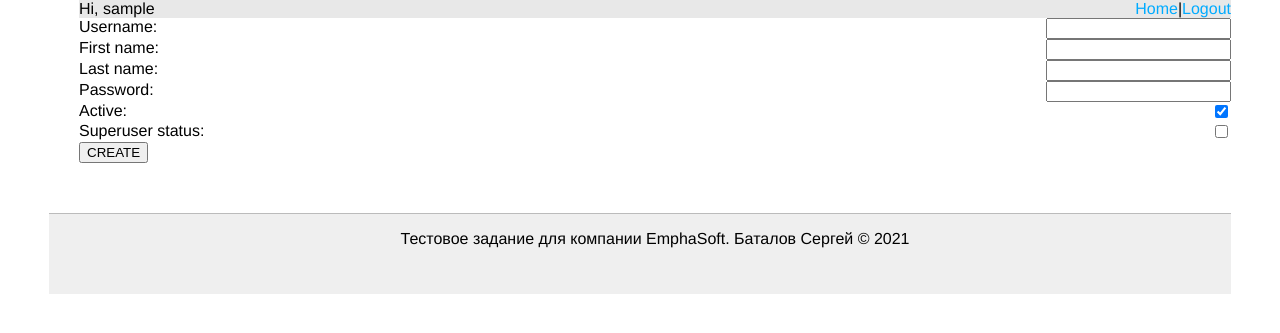
After one commit to echodiv/emphasoft_test, a Django app: page /new_account/ in a window 1280 px wide. The commit adds this page. Shown: the top 333 px of the page. Run offline with Django 3.2, Linux system fonts and the light colour scheme; the visitor is signed in with stand-in values (Sample User, id 1); parts of the project's set-up code (start-up, migrations or seed data) failed here and were passed over.

Commit message:
add create account form

```diff
--- /dev/null
+++ b/users_srv/accounts/forms.py
@@ -0,0 +1,17 @@
+from django import forms
+
+from django.contrib.auth.models import User
+
+
+class NewAccountForm(forms.ModelForm):
+    class Meta:
+        model = User
+        fields = [
+            'username',
+            'last_name',
+            'first_name',
+            'password',
+            'email',
+            'is_active',
+            'is_superuser'
+        ]
--- a/users_srv/accounts/static/css/style.css
+++ b/users_srv/accounts/static/css/style.css
@@ -42,10 +42,39 @@ main {
    color: #ffffff;
    font-weight: bold;
 }
+.new-account-link{
+    display: flex;
+    justify-content: center;
+}
+#new-account {
+    background-color: #191f19;
+    border: 1px solid #4F4F4F;
+    color: #00abff;
+}
+
 /* login */
 .login-form {
     display: flex;
     justify-content: center;
+}
+
+/* create user*/
+.create-account-form {
+
+}
+.account-value {
+    width: 100%;
+    display: flex;
+    justify-content: space-between;
+
+}
+
+/* pagination */
+.pagination {
+	display: flex;
+	justify-content: center;
+    margin:40px 0;
+    font-weight:bold;
 }
 
 /* top block */
--- a/users_srv/accounts/templates/accounts/base.html
+++ b/users_srv/accounts/templates/accounts/base.html
@@ -12,7 +12,9 @@
     {% if user.is_authenticated %}
     <div class="head">
         <div class="user-name">Hi, {{ user.username }}</div>
-        <div class="user-actions"><a href="{% url 'logout' %}">Logout</a></div>
+        <div class="user-actions">
+            <a href="/">Home</a> | <a href="{% url 'logout' %}">Logout</a>
+        </div>
     </div>
     {% endif %}
             {% block content %}
--- /dev/null
+++ b/users_srv/accounts/templates/accounts/create.html
@@ -0,0 +1,40 @@
+{% extends "accounts/base.html" %}
+
+{% block title %}Создание нового пользователя{% endblock %}
+
+{% block content %}
+
+{% if flash %}
+<div class="flash">
+    <p>{{ flash }}</p>
+</div>
+{% endif %}
+<form method="POST" class="create-account-form" action="{% url 'accounts:new_account' %}">
+    {% csrf_token %}
+    <div class="account-value">
+        <div>{{ form.username.label_tag }}</div>
+        <div>{{ form.username }}</div>
+    </div>
+    <div class="account-value">
+        <div>{{ form.first_name.label_tag }}</div>
+        <div>{{ form.first_name }}</div>
+    </div>
+    <div class="account-value">
+        <div>{{ form.last_name.label_tag }}</div>
+        <div>{{ form.last_name }}</div>
+    </div>
+    <div class="account-value">
+        <div>{{ form.password.label_tag }}</div>
+        <div>{{ form.password }}</div>
+    </div>
+    <div class="account-value">
+        <div>{{ form.is_active.label_tag }}</div>
+        <div>{{ form.is_active }}</div>
+    </div>
+    <div class="account-value">
+        <div>{{ form.is_superuser.label_tag }}</div>
+        <div>{{ form.is_superuser }}</div>
+    </div>
+    <input type="submit" value="CREATE">
+</form>
+{% endblock %}
--- a/users_srv/accounts/urls.py
+++ b/users_srv/accounts/urls.py
@@ -1,10 +1,11 @@
 from django.conf.urls import url
 
-from .views import UserListView
+from .views import UserListView, NewAccountView
 
 
 app_name = 'accounts'
 
 urlpatterns = [
+    url(r'^new_account/$', NewAccountView.as_view(), name='new_account'),
     url(r'^$', UserListView.as_view(), name='accounts_list'),
 ]
--- a/users_srv/accounts/views.py
+++ b/users_srv/accounts/views.py
@@ -5,13 +5,18 @@ from django.views import View
 
 from django.contrib.auth.models import User
 
+from .forms import NewAccountForm
+
 
 class UserListView(LoginRequiredMixin, View):
     @staticmethod
     def get(request):
+        """
+        Отображение всех аккаунтов заведенных в системе
+        """
         all_accounts = User.objects.all()
         paginator = Paginator(all_accounts, 10)
-        page = request.GET.get('page')
+        page = request.GET.get('page') or 1
 
         try:
             accounts = paginator.page(page)
@@ -25,6 +30,31 @@ class UserListView(LoginRequiredMixin, View):
                           'page': page,
                       })
 
+
+class NewAccountView(LoginRequiredMixin, View):
+    """
+    Заведение нового аккаунта в систему
+    """
+    @staticmethod
+    def get(request):
+        """
+        Отображение формы заведения аккаунта
+        """
+        form = NewAccountForm
+        return render(request, 'accounts/create.html', {'form': form})
+
     @staticmethod
     def post(request):
-        pass
+        """
+        Обработка запроса на заведение нового аккаунта
+        """
+        form = NewAccountForm(request.POST)
+        if form.is_valid():
+            new_account = form.save(commit=True)
+            flash = f'Account {new_account.username} successful created'
+            new_form = NewAccountForm
+            return render(request, 'accounts/create.html',
+                          {'form': new_form, 'flash': flash})
+        else:
+            return render(request, 'accounts/create.html',
+                          {'form': form, 'flash': form.errors})
--- a/users_srv/users_srv/settings.py
+++ b/users_srv/users_srv/settings.py
@@ -142,5 +142,5 @@ REST_FRAMEWORK = {
 }
 
 LOGIN_REDIRECT_URL = '/'
-LOGIN_URL = 'login/'
+LOGIN_URL = '/login/'
 LOGOUT_REDIRECT_URL = '/'
```
Also changed, not shown: users_srv/accounts/templates/accounts/list.html (+18 -0 lines).
